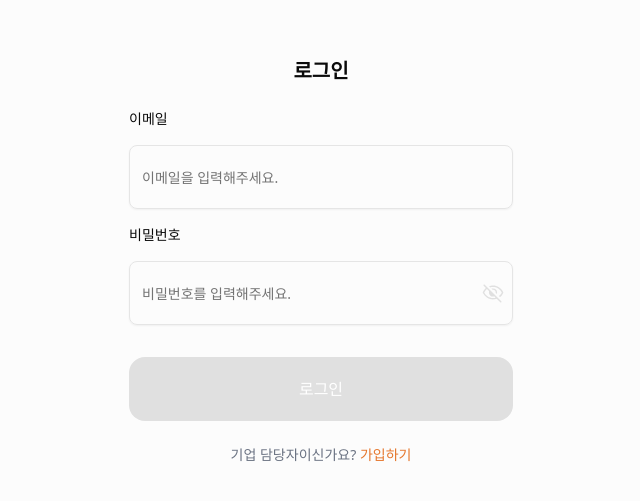
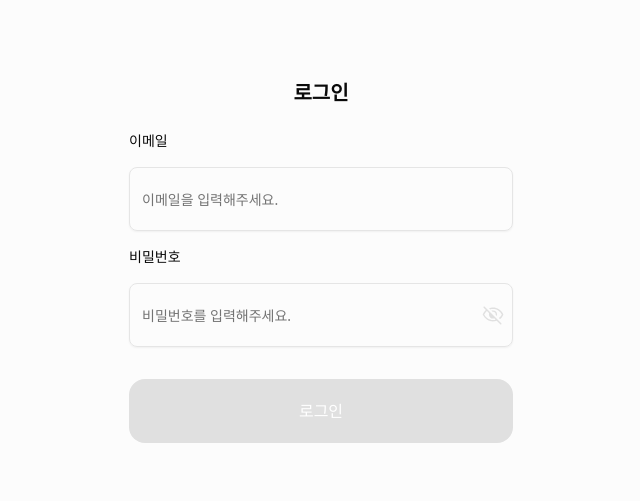
Before and after one commit to Codeit-Snack/frontend, a Next.js app: page /login in a window 1280 px wide. Shown: the part 139-640 px from the top of the page, without its empty margins (319-959 px from the left). Built offline with nearby package versions, Linux system fonts and the light colour scheme.

Commit message:
[feat] removed a link of user signup on component

```diff
--- a/src/components/ui/molecules/login-form/login-form.tsx
+++ b/src/components/ui/molecules/login-form/login-form.tsx
@@ -146,12 +146,6 @@ export const LoginForm = ({
           로그인
         </Button>
       </form>
-      <p className="text-center text-sm text-gray-500 mt-4">
-        기업 담당자이신가요?{" "}
-        <span className="text-[#E5762C] cursor-pointer hover:underline">
-          가입하기
-        </span>
-      </p>
     </>
   )
 }
```
